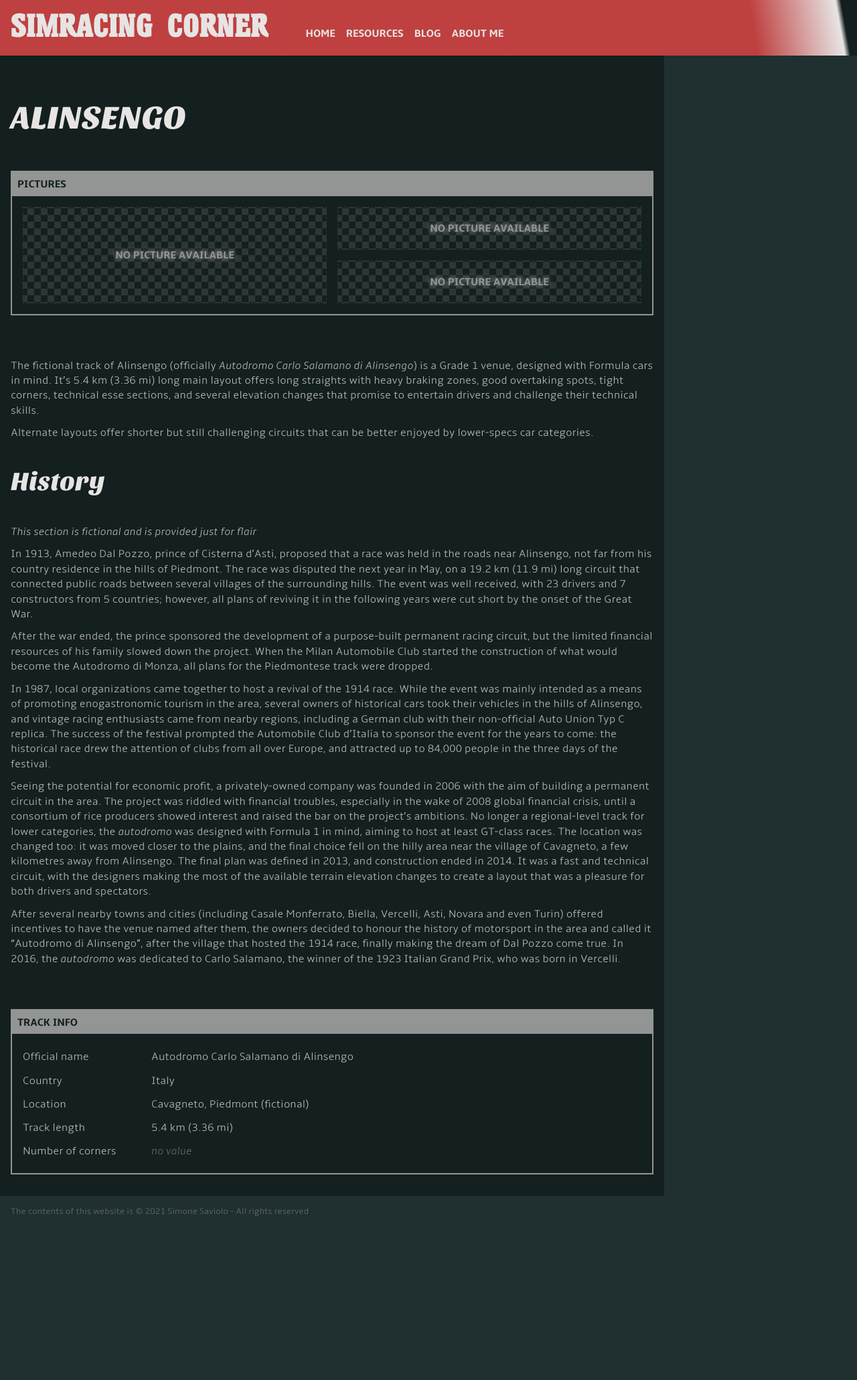
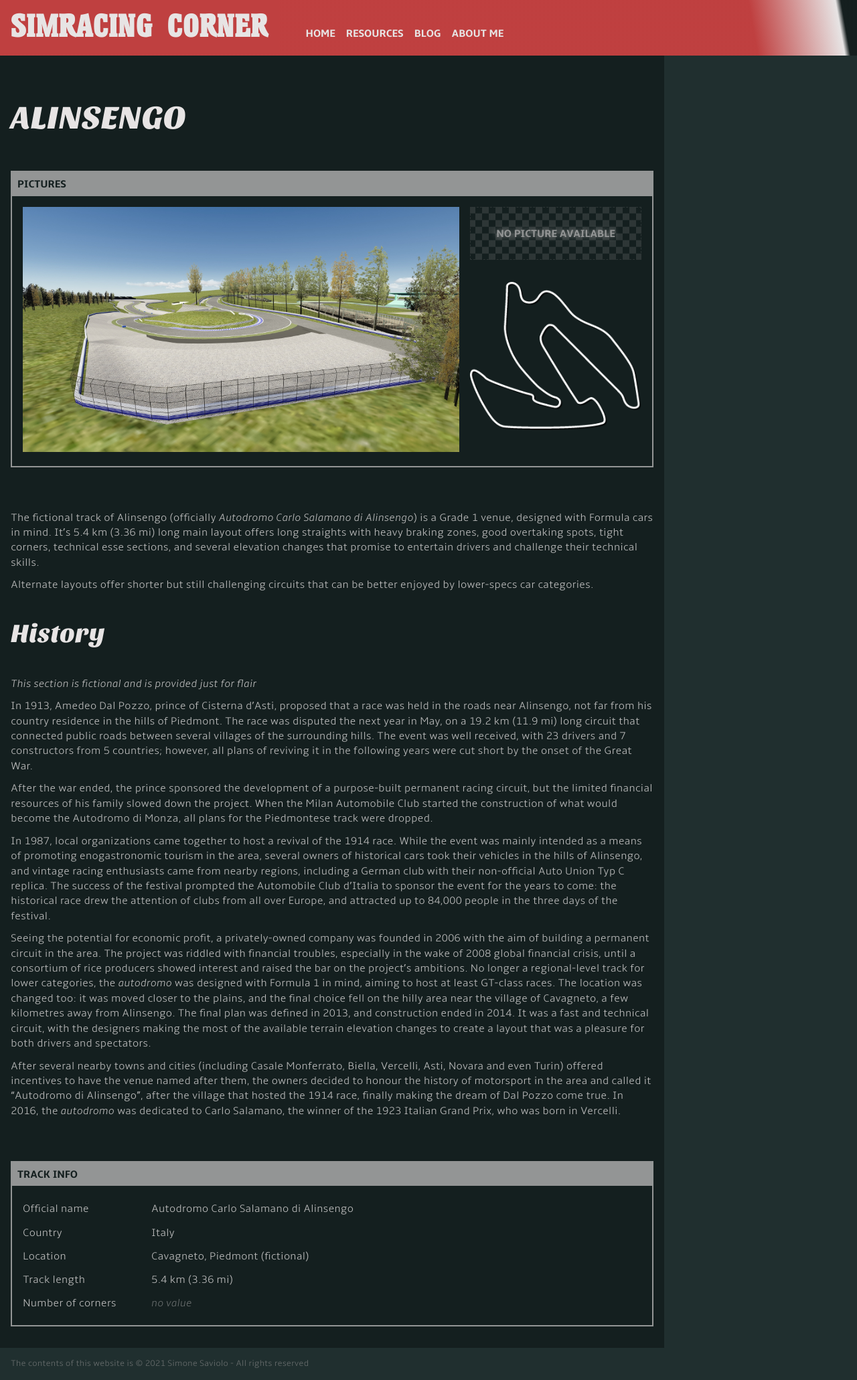
Before and after one commit to savissimo/simracing-corner, a Jekyll site: the page built from docs/_tracks/alinsengo.md, in a window 1280 px wide. Shown: the whole page at 67% size. Built offline with Jekyll 4.4.1, drawn with Linux system fonts in a browser that asks for light colours; before the commit the page ends 1834 px from its top, so only the background shows below that.

Commit message:
Pictures of Alinsengo

```diff
--- a/docs/_sass/tracks.scss
+++ b/docs/_sass/tracks.scss
@@ -25,6 +25,13 @@
 	& > .track-pictures__map {
 		grid-area: map;
 	}
+
+	& > .track-pictures__logo, & > .track-pictures__main, & > .track-pictures__map {
+		& > img {
+			max-width: 100%;
+			max-height: 100%;
+		}
+	}
 }
 
 .track-description {
--- a/docs/_tracks/alinsengo.md
+++ b/docs/_tracks/alinsengo.md
@@ -8,6 +8,8 @@ locality: Cavagneto, Piedmont
 country: Italy
 fictionalLocality: true
 trackLength: 5.4 km (3.36 mi)
+picture: /assets/images/tracks/alinsengo/picture.jpg
+map: /assets/images/tracks/alinsengo/layout.png
 ---
 
 The fictional track of Alinsengo (officially *Autodromo Carlo Salamano di Alinsengo*) is a Grade 1 venue, designed with Formula cars in mind. It's 5.4 km (3.36 mi) long main layout offers long straights with heavy braking zones, good overtaking spots, tight corners, technical esse sections, and several elevation changes that promise to entertain drivers and challenge their technical skills.
```
Also changed, not shown: docs/assets/images/tracks/alinsengo/layout.png (added), docs/assets/images/tracks/alinsengo/picture.jpg (added).
